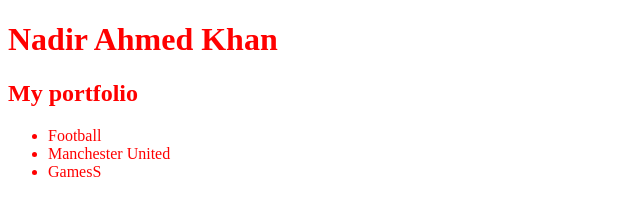
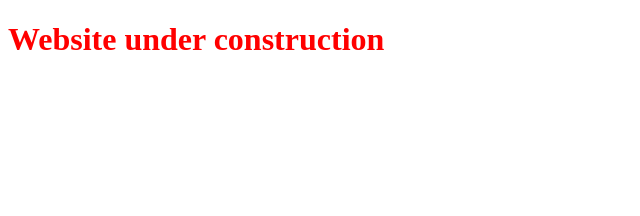
Before and after one commit to Nadirkhan98/portfolio, a plain HTML site: page index.html in a window 1280 px wide. Shown: the whole page, without its empty margins (0-640 px from the left). Drawn offline with Linux system fonts and the light colour scheme.

Commit message:
Update index.html

```diff
--- a/index.html
+++ b/index.html
@@ -7,14 +7,6 @@
     <title>Nadir Ahmed Khan</title>
     <link rel="stylesheet" href="index.css">
 </head>
-<h1>Nadir Ahmed Khan</h1>
-<h2>My portfolio</h2>
-<body>
-
-    <ul>
-        <li>Football</li>
-        <li>Manchester United</li>
-        <li>GamesS</li>
-    </ul>
+<h1>Website under construction</h1>
 </body>
 </html>
```
